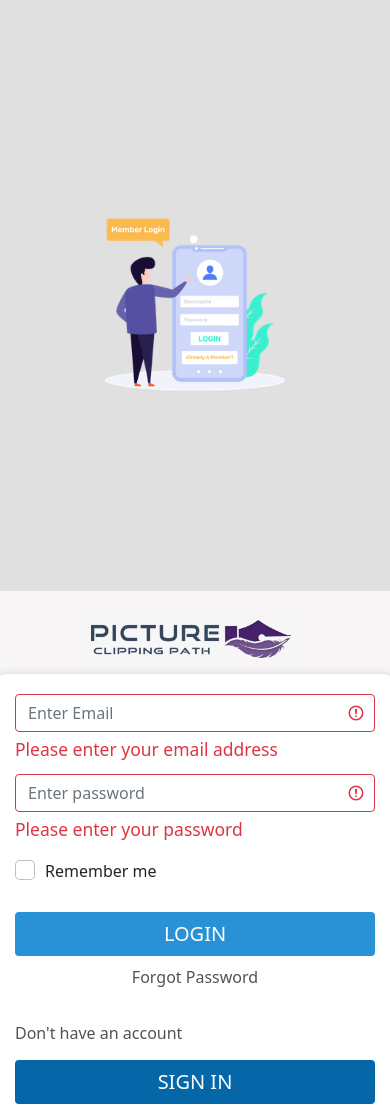
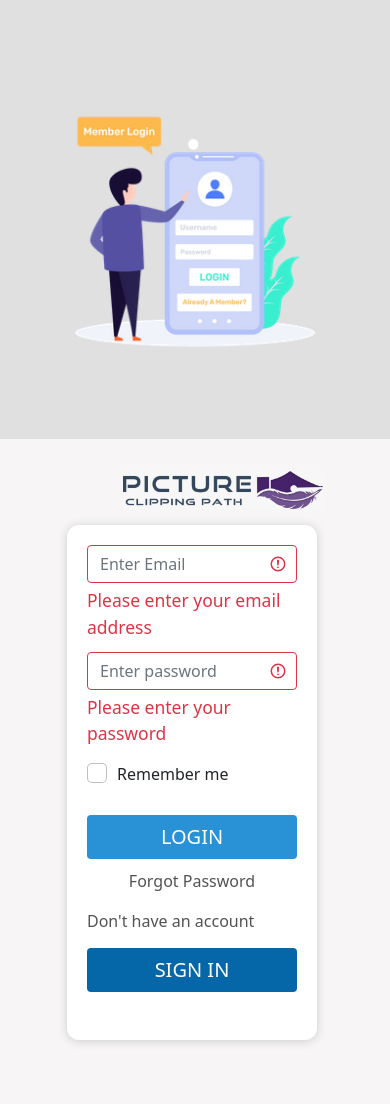
Before and after one commit to fahimgithub1/frome-HTML-CSS-JS2, a plain HTML site: page index.html in a window 390 px wide. Shown: the top 1107 px of the page. Drawn offline with nearby package versions, Linux system fonts and the light colour scheme.

Commit message:
Update login.css

```diff
--- a/login.css
+++ b/login.css
@@ -7,7 +7,13 @@
 .main-div-fa{
     margin: 0;
     padding: 0;
+    background-color: rgb(224 224 224);
 }
+
+/* .row-panon-fa{
+    margin: 0;
+    padding: 0;
+} */
 
 .container{
     margin: 0;
@@ -17,7 +23,6 @@
 .login-img{
     background-color: rgb(224 224 224);
     display: flex;
-    height: 100vh;
     align-items: center;
     justify-content: center;
 }
@@ -27,7 +32,6 @@
 }
 
 .login-body {
-    height: 100vh;
     display: flex;
     align-items: center;
     justify-content: center;
@@ -36,7 +40,7 @@
 
 .login-img-fa{
     width: 200px;
-    margin-left: 6rem;
+    margin-left: 3.5rem;
     margin-bottom: 1rem;
 }
 
@@ -48,11 +52,6 @@
     background: #ffffff;
     box-shadow: 0px 1px 10px rgb(204, 204, 204);
     padding-bottom: 3rem;
-}
-
-.login h1 {
-    font-size: 36px;
-    margin-bottom: 25px;
 }
 
 .login form {
@@ -108,7 +107,7 @@
 
 .singin-a-fa{
     display: block;
-    margin-top: 2rem;
+    margin-top: 1rem;
 }
 
 .sin-bt-fa{
@@ -132,16 +131,34 @@
     border: none;
 }
 
-@media screen and (max-width: 768px) {
-    .login-img{
-        height: 70vh;
+@media screen and (min-width: 768px) {
+    .login-body {
+        padding: 2rem 1rem;
+    }
+}
+
+@media screen and (max-width: 838px) {
+    .login {
+        width: 250px;
+        padding: 20px;
+        padding-bottom: 3rem;
+    }
+}
+
+@media screen and (max-width: 767px) {
+
+    .login-img img{
+        width: 120%;
     }
 
-    .login-body {
-        height: 70vh;
-    }
-
-    .widthforsmal-fa{
-        width: 100% !important;
+    .login-body{
+        padding-top: 2rem;
+        padding-bottom: 4rem;
     }
 }
+
+@media screen and (min-width: 1023px) {
+    .login-img{
+        height: 100vh;
+    }
+}
```
